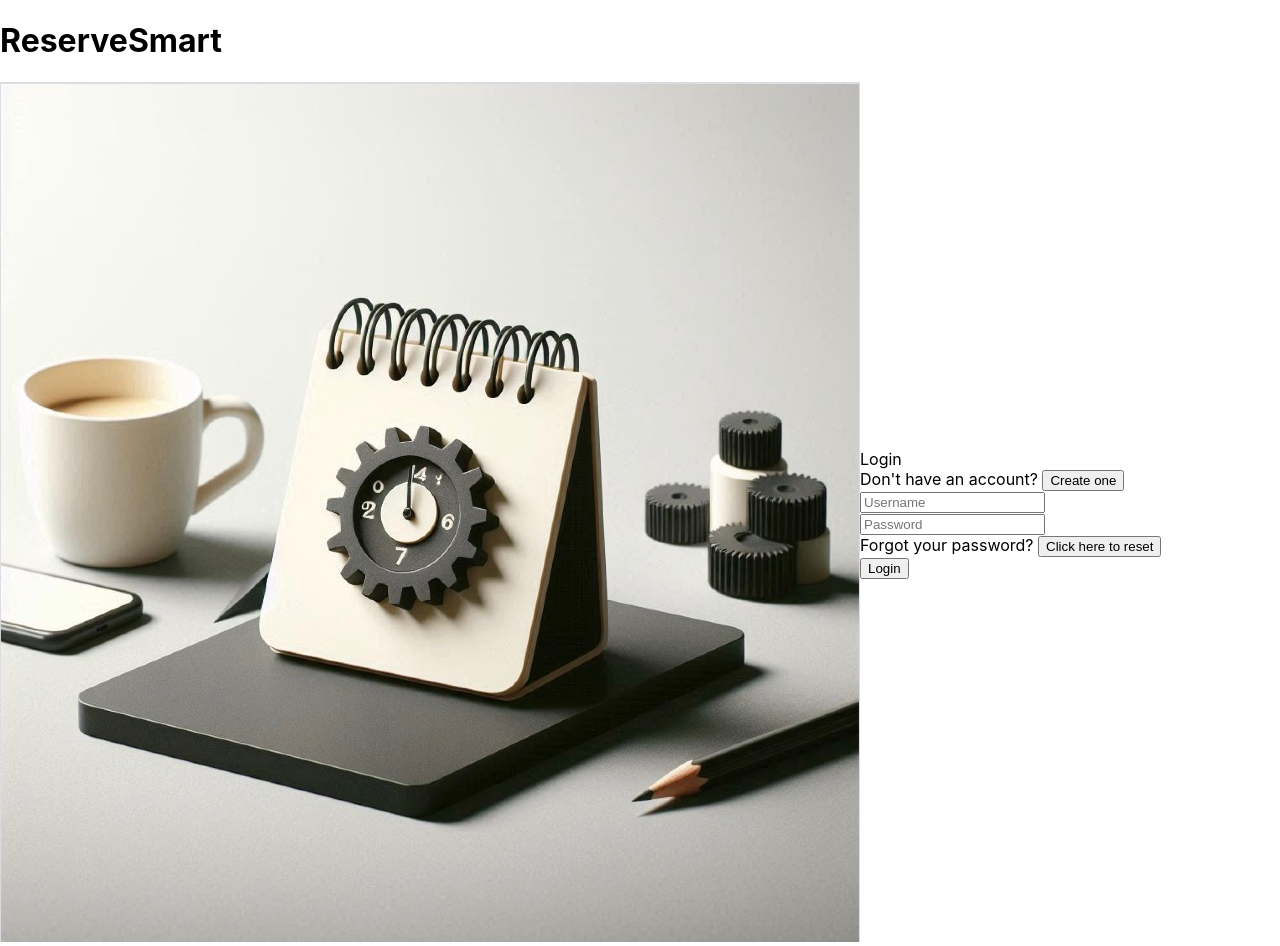
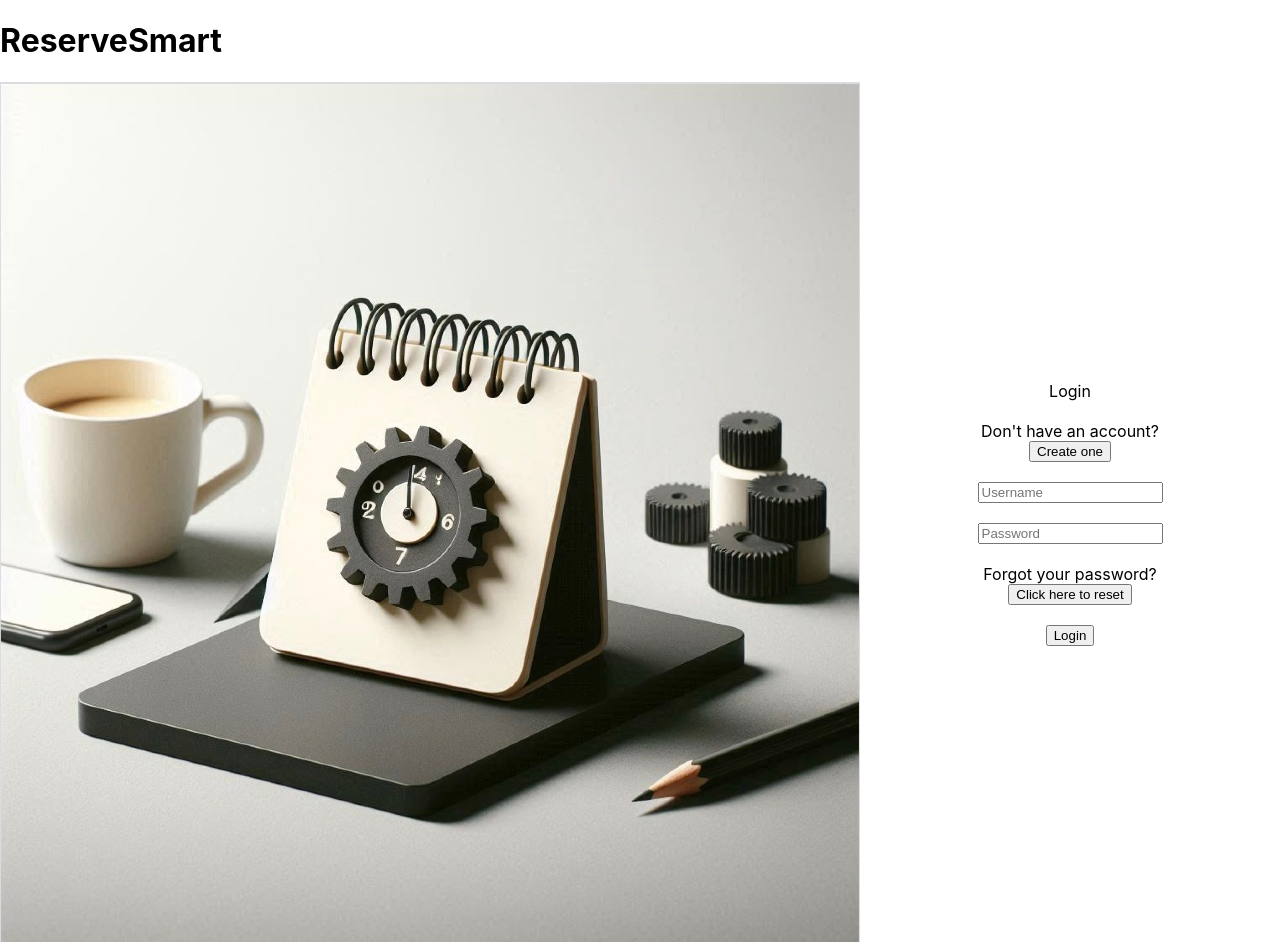
Before and after one commit to FarisAlamoudi/BigProject, a React (Create React App) app in the folder frontend/: page / in a window 1280 px wide. Built offline with nearby package versions, Linux system fonts and the light colour scheme.

Commit message:
Update App.css

```diff
--- a/frontend/src/App.css
+++ b/frontend/src/App.css
@@ -50,4 +50,9 @@
 
 .loginForm {
   flex: 1;
+  display: flex;
+  flex-direction: column;
+  align-items: center; /* Center horizontally */
+  justify-content: center; /* Center vertically */
+  text-align: center; /* Center text */
 }
```
